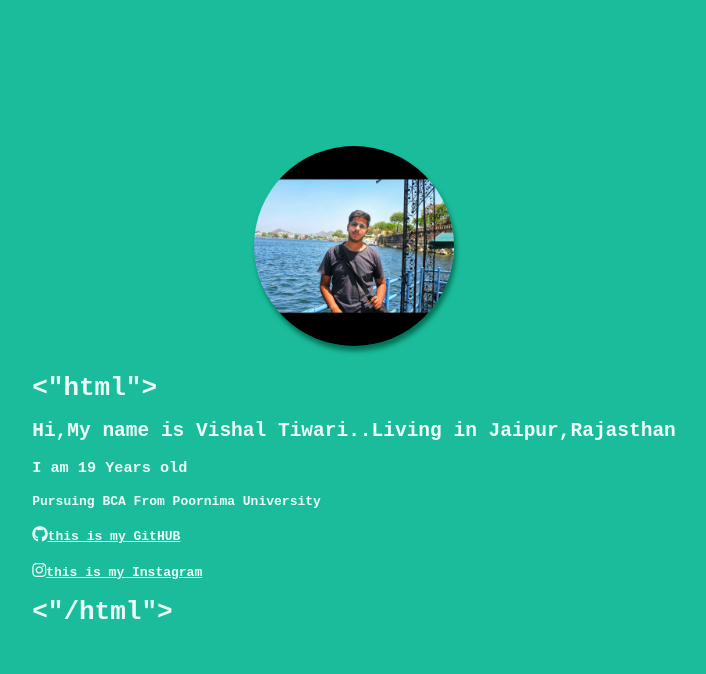
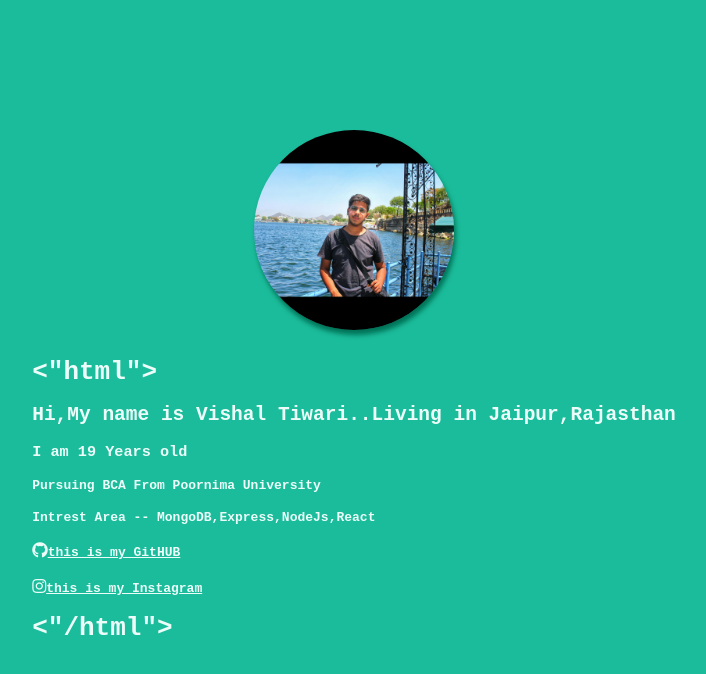
Before and after one commit to vishal-tiwari001/portfolio_site, a plain HTML site: page index.html in a window 1280 px wide. Shown: the whole page, without its empty margins (286-992 px from the left). Drawn offline with Linux system fonts and the light colour scheme.

Commit message:
Fix para...

```diff
--- a/index.html
+++ b/index.html
@@ -18,6 +18,7 @@
     <h2>Hi,My name is Vishal Tiwari..Living in Jaipur,Rajasthan</h1>
     <h3>I am 19 Years old</h3>
     <h4>Pursuing BCA From Poornima University</h4>
+    <h4>Intrest Area -- MongoDB,Express,NodeJs,React</h4>
     <h4> <i class="fab fa-github"></i></i><a class="Course-link" href="https://github.com/vishal-tiwari001">this is my GitHUB</a> </h4>
     <h4> <i class="fab fa-instagram"></i></i><a class="Course-link" href="https://www.instagram.com/__vishal02/">this is my Instagram</a> </h4>
 
```
